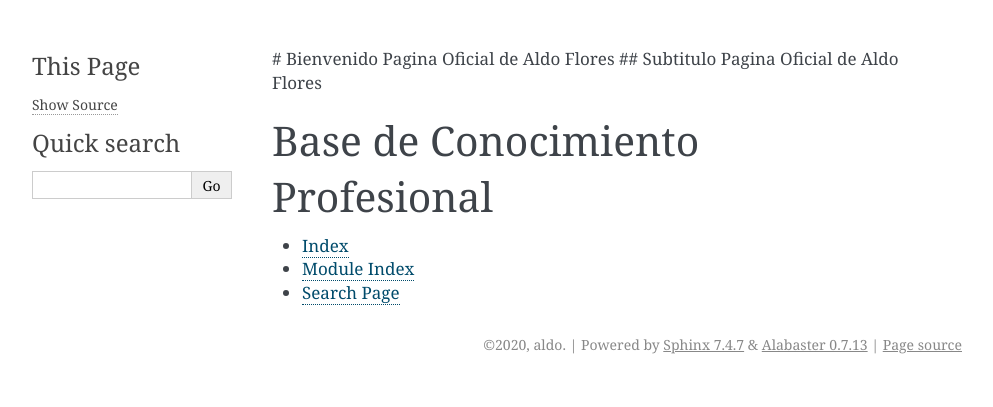
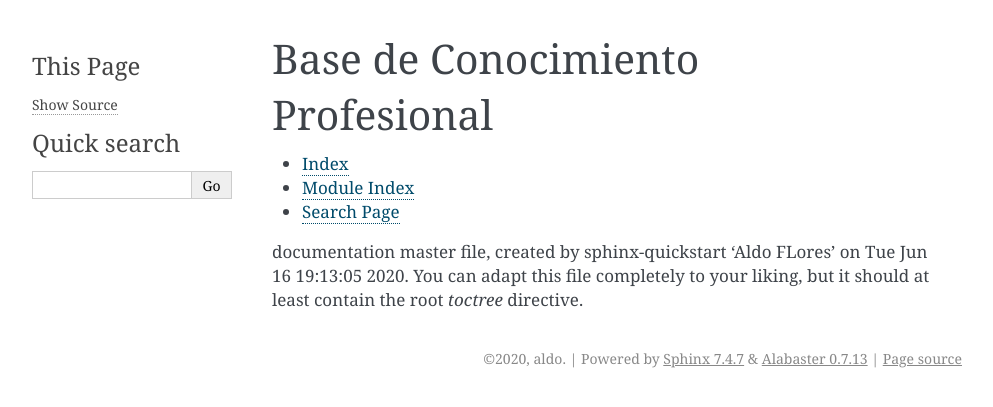
Before and after one commit to faparicioaldo/Documentacion, a Sphinx documentation site: the page built from docs/source/index.rst, in a window 1280 px wide. Shown: the top 407 px of the page, without its empty margins (148-1141 px from the left). Built offline with Sphinx 7.4.7, drawn with Linux system fonts in a browser that asks for light colours.

Commit message:
Modificacion de index

```diff
--- a/docs/source/conf.py
+++ b/docs/source/conf.py
@@ -17,7 +17,7 @@
 
 # -- Project information -----------------------------------------------------
 
-project = 'testSphinx'
+project = 'Base de Conocimiento'
 copyright = '2020, aldo'
 author = 'aldo'
 
--- a/docs/source/index.rst
+++ b/docs/source/index.rst
@@ -1,14 +1,12 @@
-.. testSphinx documentation master file, created by
-   sphinx-quickstart 'Aldo FLores' on Tue Jun 16 19:13:05 2020.
-   You can adapt this file completely to your liking, but it should at least
-   contain the root `toctree` directive.
-
-# Bienvenido Pagina Oficial de Aldo Flores
-## Subtitulo Pagina Oficial de Aldo Flores
-
 Base de Conocimiento Profesional
 ==================
 
 * :ref:`genindex`
 * :ref:`modindex`
 * :ref:`search`
+
+
+documentation master file, created by
+sphinx-quickstart 'Aldo FLores' on Tue Jun 16 19:13:05 2020.
+You can adapt this file completely to your liking, but it should at least
+contain the root `toctree` directive.
```
